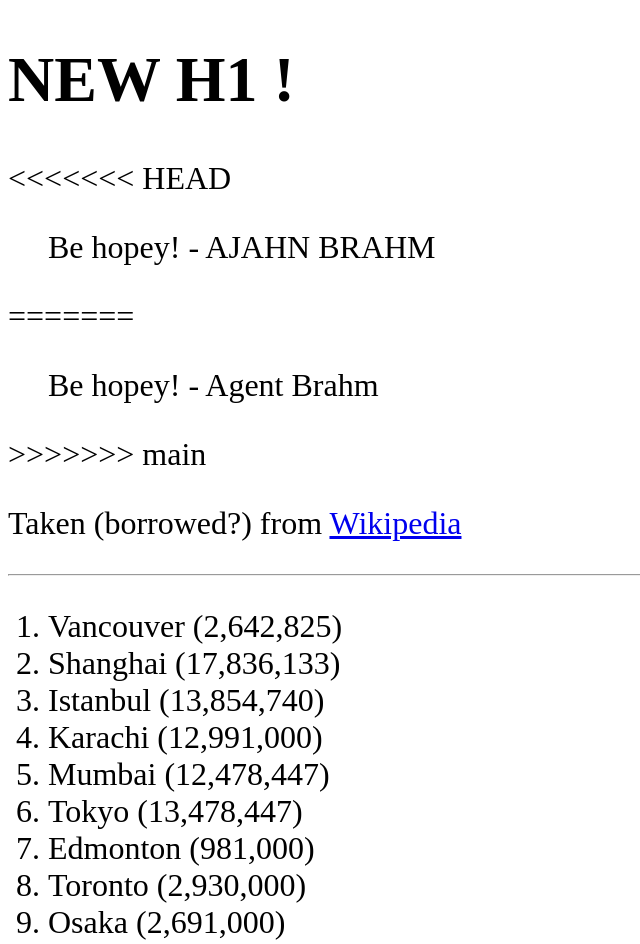
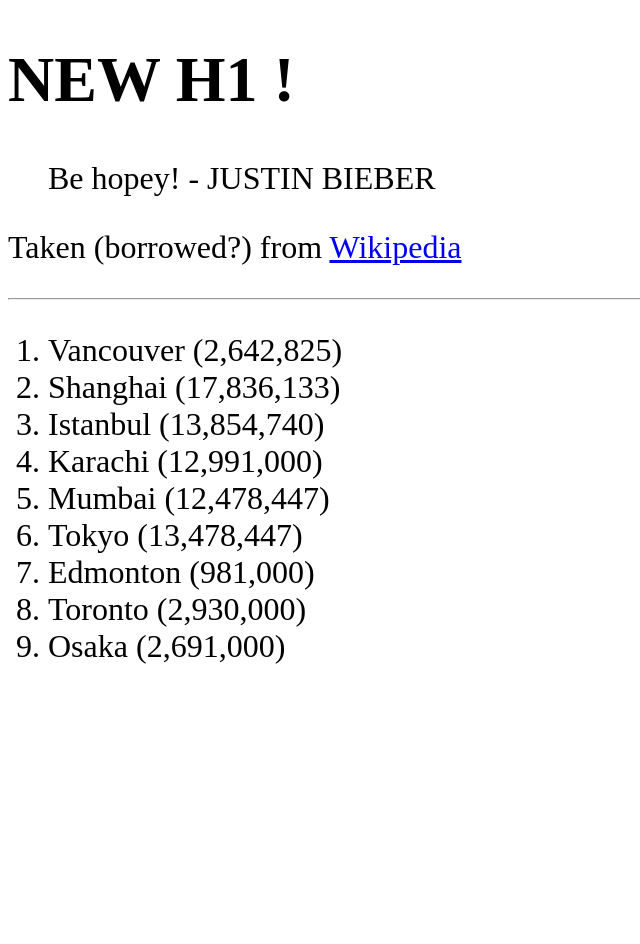
Before and after one commit to b1u3too/Branch-Practice, a plain HTML site: page index.html in a window 1280 px wide. Shown: the whole page, without its empty margins (0-640 px from the left). After the commit the page ends 800 px from the top, so only its background shows below. Drawn offline with Linux system fonts and the light colour scheme.

Commit message:
correct AUTHOR

```diff
--- a/index.html
+++ b/index.html
@@ -12,11 +12,7 @@
 
   <h1>NEW H1 !  </h1>
 
-<<<<<<< HEAD
-  <blockquote>Be hopey! - AJAHN BRAHM </blockquote>
-=======
-  <blockquote>Be hopey! - Agent Brahm </blockquote>
->>>>>>> main
+  <blockquote>Be hopey! - JUSTIN BIEBER </blockquote>
 
   <p>
     Taken (borrowed?) from
```
